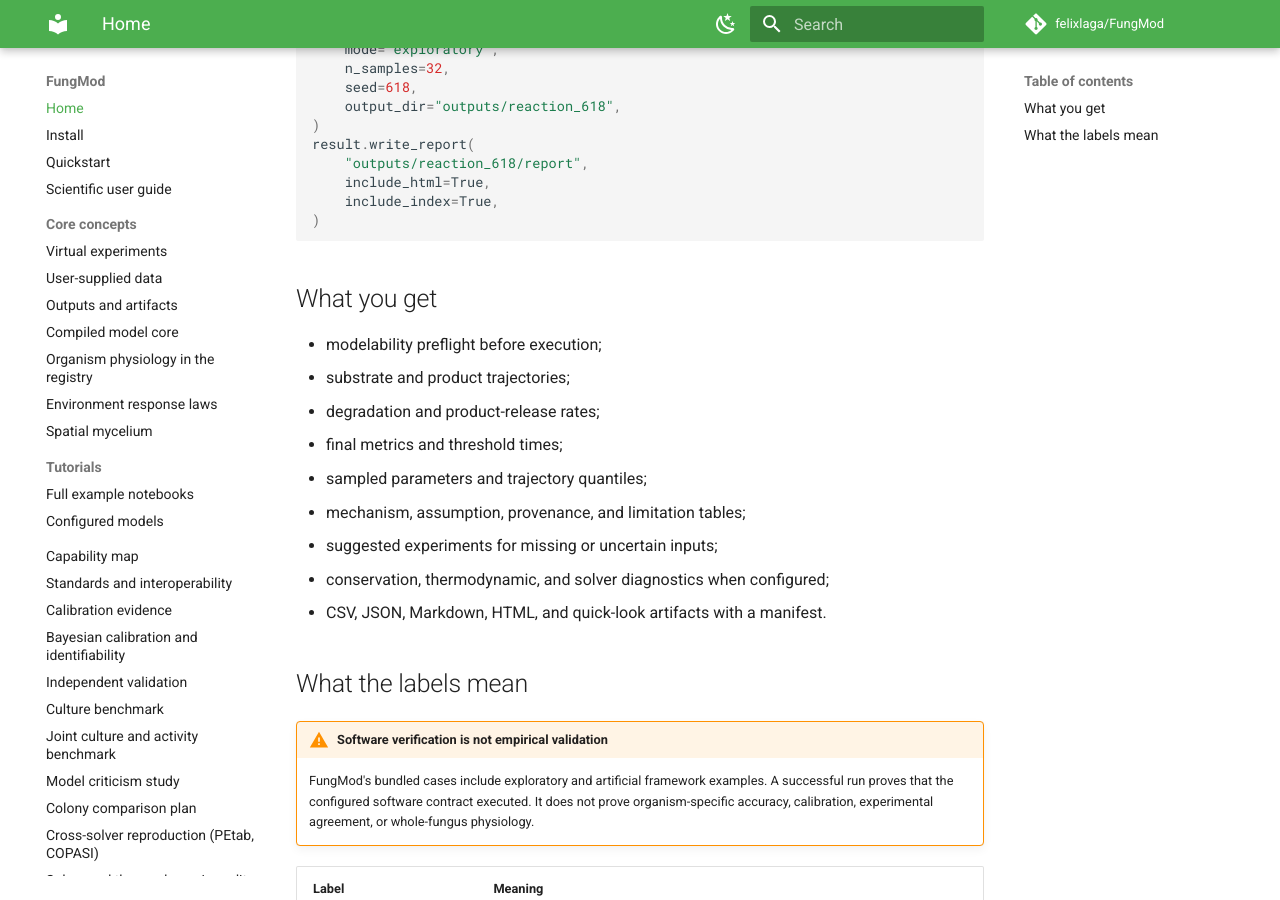
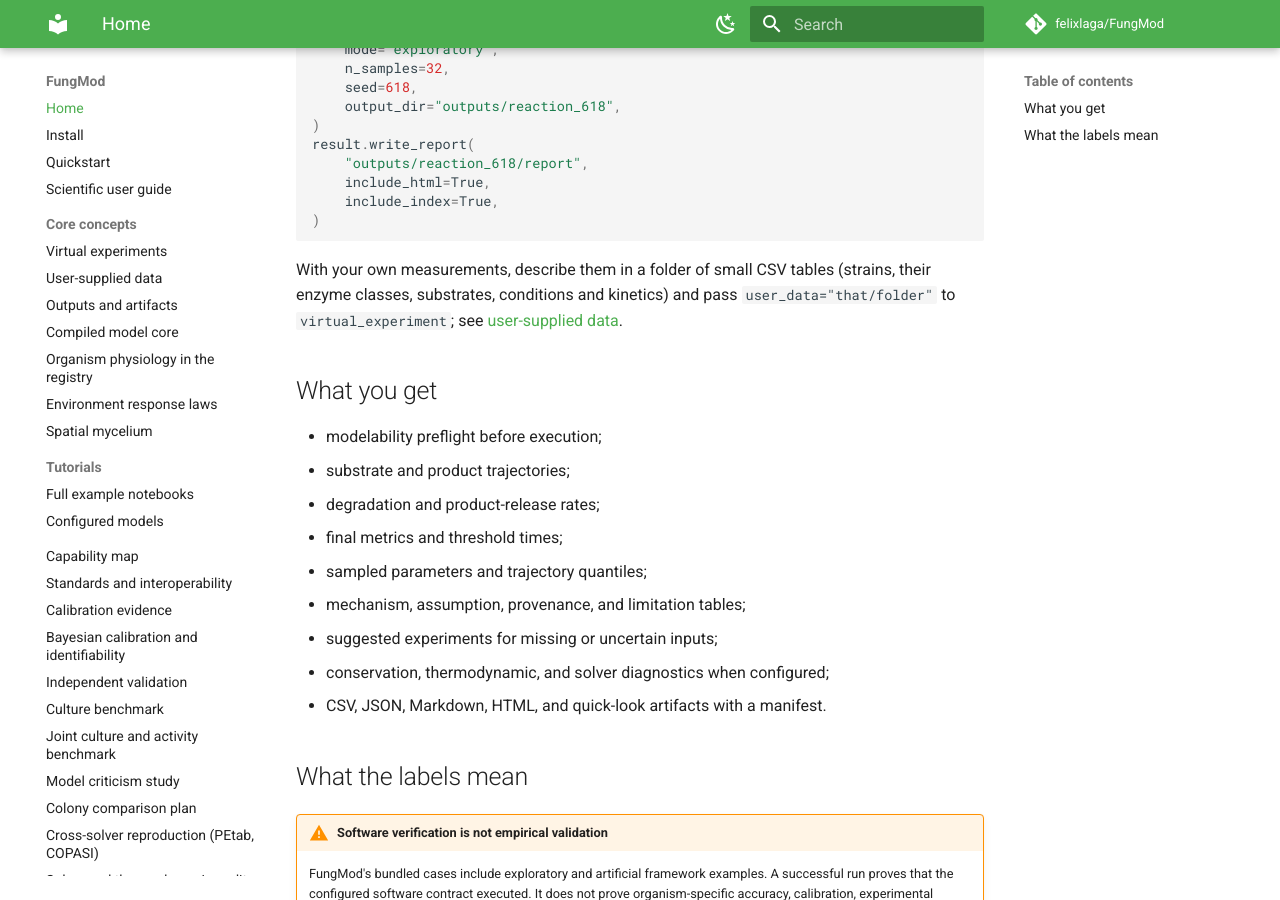
Before and after one commit to felixlaga/FungMod, an MkDocs documentation site: the page built from docs/index.md, in a window 1280 px wide and 900 px high, scrolled down 477 px. Built offline with MkDocs 1.6.1 and Material for MkDocs 9.7.7, drawn with Linux system fonts in a browser that asks for light colours; comment, search, counter and statistics services are not loaded.

Commit message:
Surface the user-data route in the README quick start, capability table and docs home
Co-Authored-By: Claude Opus 5.5 <noreply@anthropic.com>
Claude-Session: https://claude.ai/code/session_01TpBn2xNGUS2L4KqXtVzMXU

````diff
--- a/docs/index.md
+++ b/docs/index.md
@@ -31,6 +31,11 @@ result.write_report(
 )
 ```
 
+With your own measurements, describe them in a folder of small CSV tables
+(strains, their enzyme classes, substrates, conditions and kinetics) and pass
+`user_data="that/folder"` to `virtual_experiment`; see
+[user-supplied data](user-data.md).
+
 ## What you get
 
 - modelability preflight before execution;
````
Also changed, not shown: README.md (+21 -0 lines), docs/quickstart.md (+2 -0 lines).
